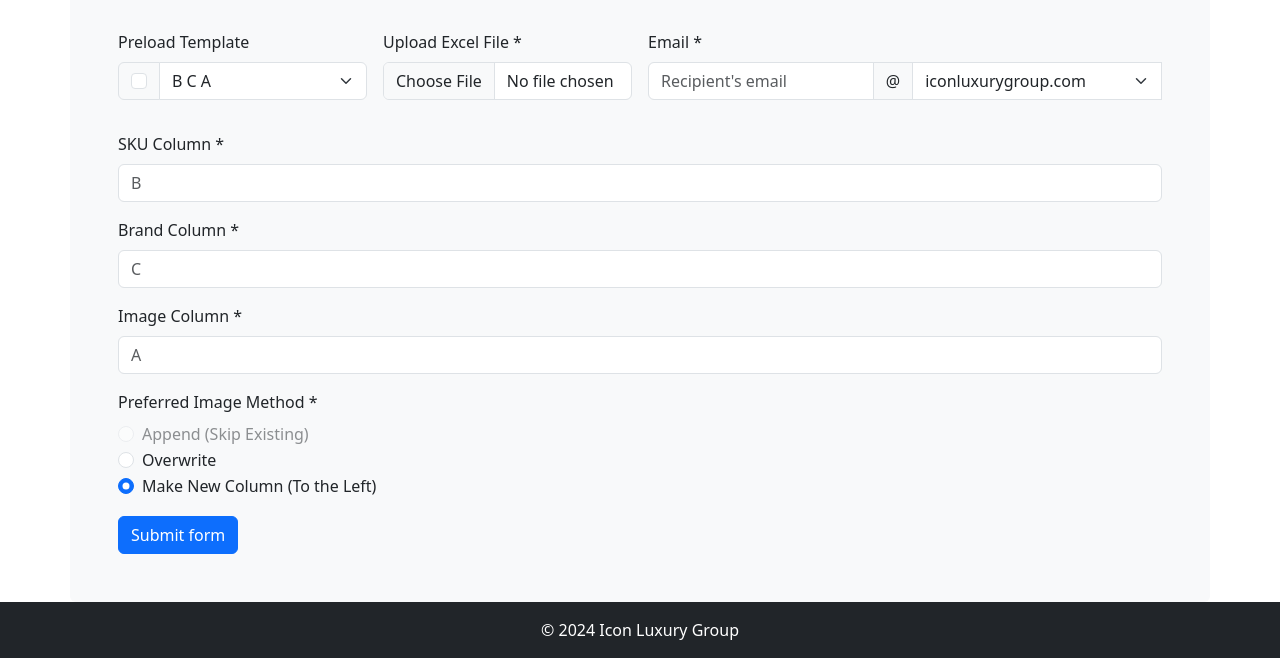
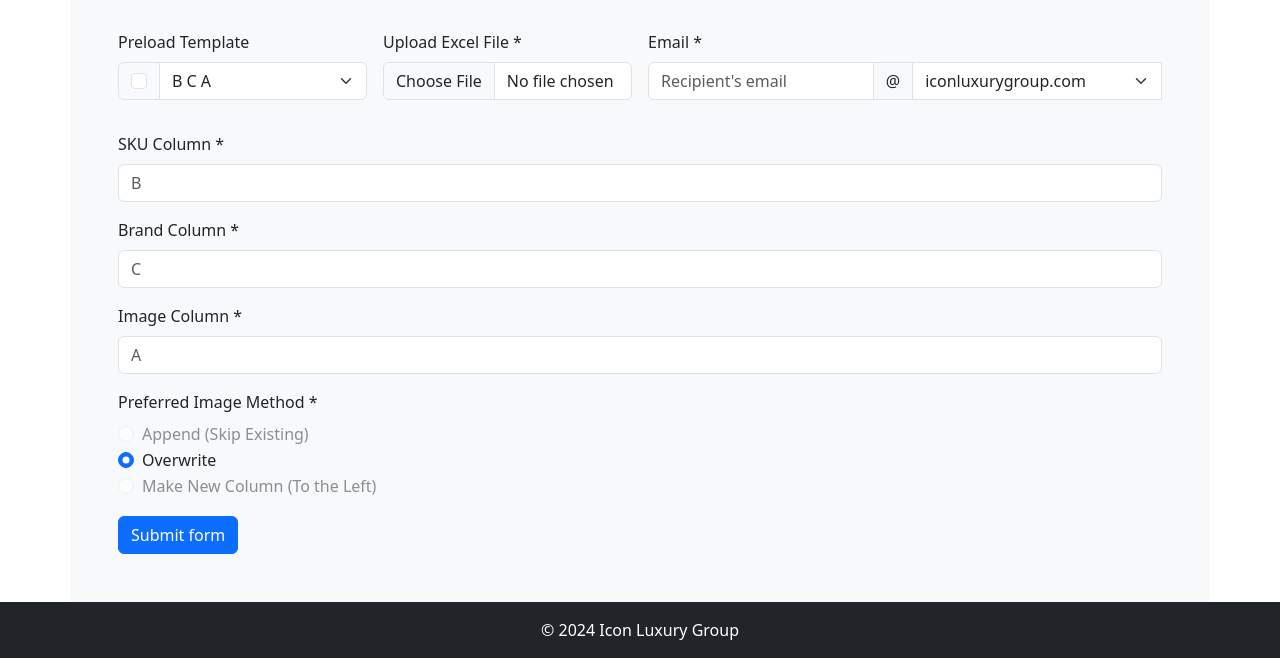
Before and after one commit to nikiconluxury/node-front-icon-xlsx, a website: page public/image.html in a window 1280 px wide. Shown: the part 240-898 px from the top of the page. Drawn offline with nearby package versions, Linux system fonts and the light colour scheme.

Commit message:
disable new col

```diff
--- a/public/image.html
+++ b/public/image.html
@@ -119,11 +119,11 @@
                     <label class="form-check-label" for="append">Append (Skip Existing)</label>
                 </div>
                 <div class="form-check">
-                    <input class="form-check-input" type="radio" name="preferredImageMethod" id="overwrite" value="overwrite">
+                    <input class="form-check-input" type="radio" name="preferredImageMethod" id="overwrite" value="overwrite" checked>
                     <label class="form-check-label" for="overwrite">Overwrite</label>
                 </div>
                 <div class="form-check">
-                    <input class="form-check-input" type="radio" name="preferredImageMethod" id="newColumn" value="newColumn" checked>
+                    <input class="form-check-input" type="radio" name="preferredImageMethod" id="newColumn" value="newColumn" disabled>
                     <label class="form-check-label" for="newColumn">Make New Column (To the Left)</label>
                 </div>
                 <div class="invalid-feedback">
```
